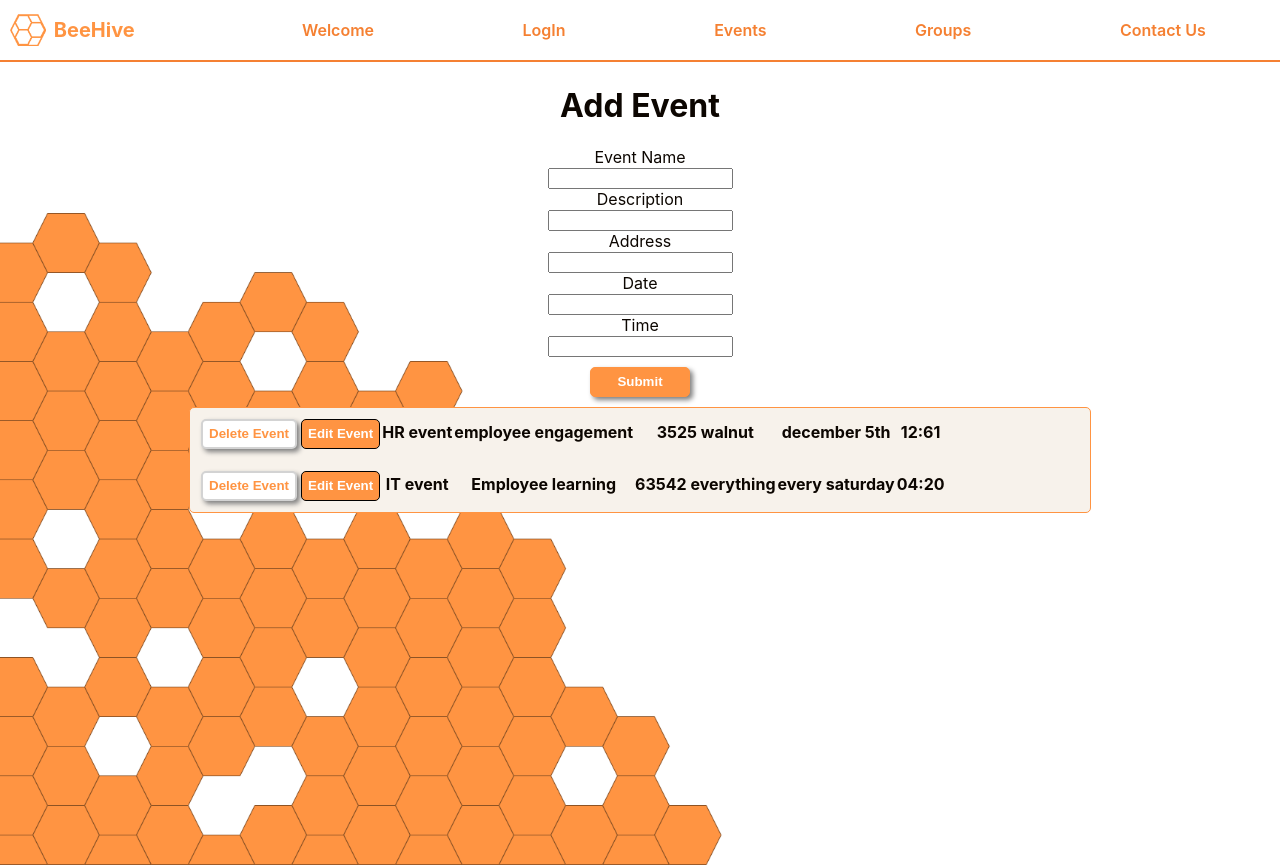
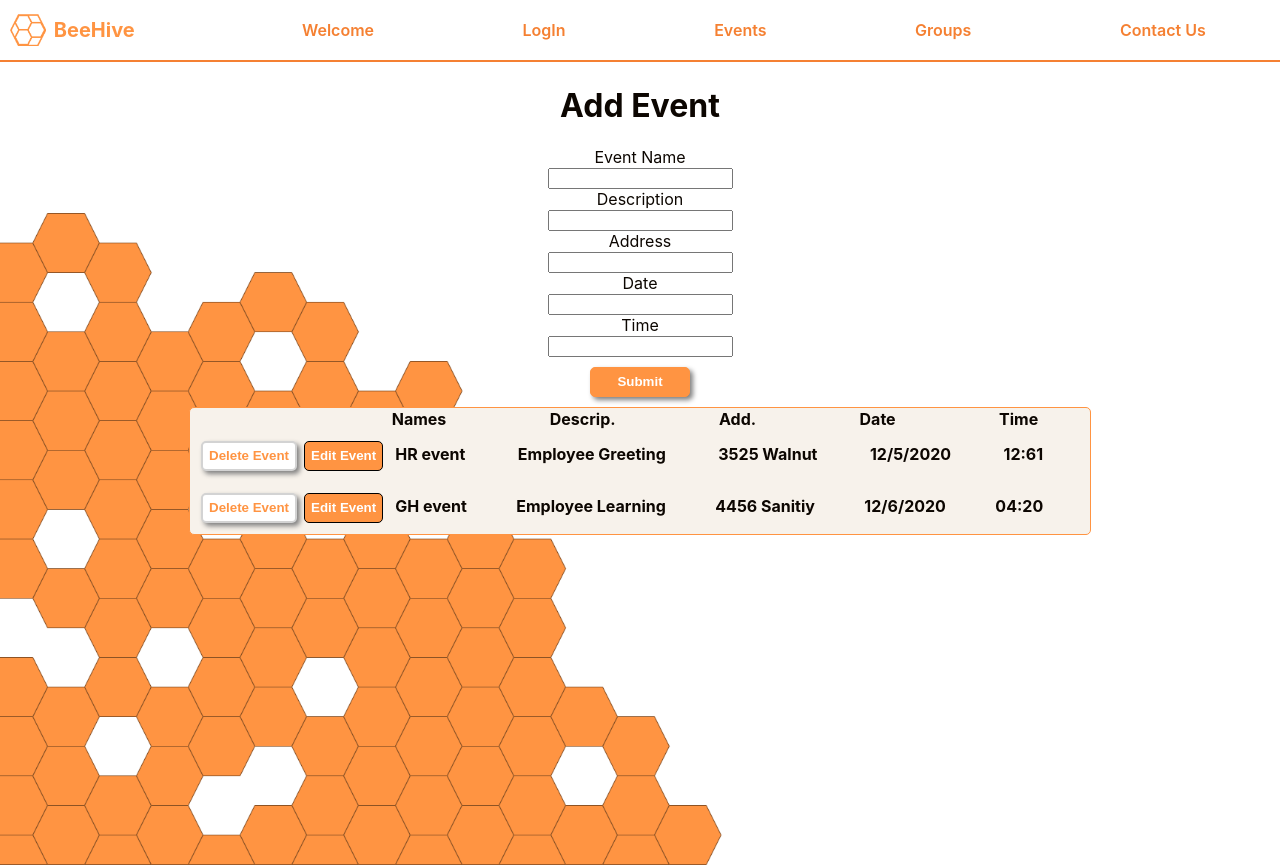
Before and after one commit to MuazAlhaidar/BeeHive, a React (Create React App) app in the folder client/: page /Events in a window 1280 px wide. Built offline with nearby package versions, Linux system fonts and the light colour scheme.

Commit message:
Addding boxes around the edit panels for Groups and Edits and centering them

```diff
--- a/client/src/CSS/Events.css
+++ b/client/src/CSS/Events.css
@@ -35,7 +35,7 @@
   height: 30px;
   border-radius: 5px;
   font-weight: bold;
-  margin: 10px 2px 10px 10px;
+  margin: 10px 5px 10px 10px;
 }
 
 .Events-EventListBox {
@@ -49,3 +49,29 @@
   border-radius: 5px;
   width: 900px;
 }
+
+.Events-EventsListLabels {
+  padding-left: 150px;
+  display: flex;
+  justify-content: space-around;
+}
+
+.Events-EventsInfo {
+  display: flex;
+  flex-grow: 1;
+  width: 650px;
+  margin-left: 10px;
+  justify-content: space-between;
+}
+
+.Event-EditEventForm {
+  border: 1px solid #ff9442;
+  background-color: #f7f2eb;
+  border-radius: 5px;
+  width: 450px;
+}
+
+.Event-EditEventFormBox {
+  display: flex;
+  justify-content: center;
+}
--- a/client/src/CSS/Group.css
+++ b/client/src/CSS/Group.css
@@ -34,14 +34,14 @@
 
 .Group-DeleteGroup {
   background-color: #ffffff;
-  border: 2px solid lightgray;
+  border: 1px solid lightgray;
   color: #ff9442;
   box-shadow: 3px 3px 5px gray;
   width: fit-content;
   height: 30px;
   border-radius: 5px;
   font-weight: bold;
-  margin: 10px 2px 10px 10px;
+  margin: 10px 5px 10px 10px;
 }
 
 .Group-GroupListBox {
@@ -55,3 +55,29 @@
   border-radius: 5px;
   width: 900px;
 }
+
+.Group-GroupListLabels {
+  padding-left: 100px;
+  display: flex;
+  justify-content: space-around;
+}
+
+.Group-GroupInfo {
+  display: flex;
+  flex-grow: 1;
+  width: 615px;
+  margin-left: 10px;
+  justify-content: space-between;
+}
+
+.Group-EditGroupForm {
+  border: 1px solid #ff9442;
+  background-color: #f7f2eb;
+  border-radius: 5px;
+  width: 450px;
+}
+
+.Group-EditGroupFormBox {
+  display: flex;
+  justify-content: center;
+}
--- a/client/src/Pages/Events.tsx
+++ b/client/src/Pages/Events.tsx
@@ -123,6 +123,8 @@ function ChangeEvent(props: { Event: any; sendEdit: any }) {
   return (
     <div>
       <h1> Edit Event </h1>
+      <div className="Event-EditEventFormBox">
+        <div className="Event-EditEventForm">
           <form onSubmit={handleSubmit}>
             <table>
               <tr>
@@ -233,6 +235,8 @@ function ChangeEvent(props: { Event: any; sendEdit: any }) {
             </table>
           </form>
         </div>
+      </div>
+    </div>
   );
 }
 
@@ -253,6 +257,13 @@ function ViewEvents(props: {
   return (
     <div className="Events-EventListBox">
       <div className="Events-EventList">
+        <div className="Events-EventsListLabels">
+          <th>Names</th>
+          <th>Descrip.</th>
+          <th>Add.</th>
+          <th>Date</th>
+          <th>Time</th>
+        </div>
         {props.Events.map((event: EventType, id: number) => (
           <tr>
             <th>
@@ -273,11 +284,13 @@ function ViewEvents(props: {
                 Edit Event{" "}
               </button>
             </th>
+            <div className="Events-EventsInfo">
               <th> {event.name} </th>
               <th> {event.description} </th>
               <th> {event.address} </th>
               <th> {event.date} </th>
               <th> {event.time} </th>
+            </div>
           </tr>
         ))}
       </div>
@@ -300,16 +313,16 @@ export default class EventPage extends React.Component<
       events: [
         {
           name: "HR event",
-          description: "employee engagement",
-          address: "3525 walnut",
-          date: "december 5th",
+          description: "Employee Greeting",
+          address: "3525 Walnut",
+          date: "12/5/2020",
           time: "12:61",
         },
         {
-          name: "IT event",
-          description: "Employee learning",
-          address: "63542 everything",
-          date: "every saturday",
+          name: "GH event",
+          description: "Employee Learning",
+          address: "4456 Sanitiy",
+          date: "12/6/2020",
           time: "04:20",
         },
       ],
--- a/client/src/Pages/Group.tsx
+++ b/client/src/Pages/Group.tsx
@@ -76,6 +76,8 @@ function ChangeGroup(props: { Group: any; sendEdit: any }) {
   return (
     <div>
       <h1> Edit Group Information </h1>
+      <div className="Group-EditGroupFormBox">
+        <div className="Group-EditGroupForm">
           <form onSubmit={handleSubmit}>
             <table>
               <tr>
@@ -152,6 +154,8 @@ function ChangeGroup(props: { Group: any; sendEdit: any }) {
             </table>
           </form>
         </div>
+      </div>
+    </div>
   );
 }
 
@@ -169,6 +173,11 @@ function ViewGroups(props: {
   return (
     <div className="Group-GroupListBox">
       <div className="Group-GroupList">
+        <div className="Group-GroupListLabels">
+          <th>Name</th>
+          <th>Contact</th>
+          <th>Members</th>
+        </div>
         {props.Groups.map((group: GroupType, id: number) => (
           <tr>
             <th>
@@ -189,9 +198,11 @@ function ViewGroups(props: {
                 Edit Group{" "}
               </button>
             </th>
+            <div className="Group-GroupInfo">
               <th> {group.name} </th>
               <th> {group.description}</th>
               <th> {group.members}</th>
+            </div>
           </tr>
         ))}
       </div>
```
Lines whose indentation alone changed are shown as unchanged.
